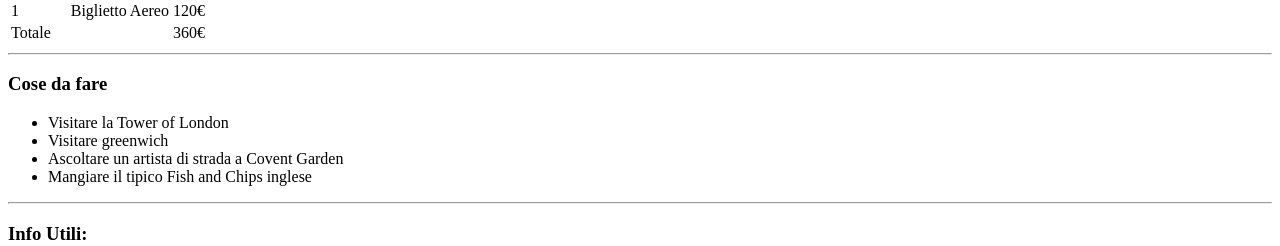
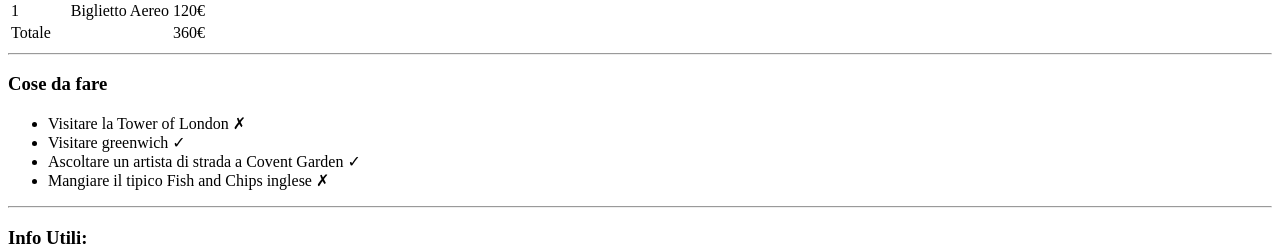
Before and after one commit to LorenzoBernardini88/html-london-trip, a plain HTML site: page index.html in a window 1280 px wide. Shown: the part 828-1074 px from the top of the page. Drawn offline with Linux system fonts and the light colour scheme.

Commit message:
modifica sez 2

```diff
--- a/index.html
+++ b/index.html
@@ -56,10 +56,10 @@
         <section>
             <h3>Cose da fare</h3>
             <ul>
-                <li>Visitare la Tower of London</li>
-                <li>Visitare greenwich</li>
-                <li>Ascoltare un artista di strada a Covent Garden</li>
-                <li>Mangiare il tipico Fish and Chips inglese</li>
+                <li>Visitare la Tower of London &cross;</li>
+                <li>Visitare greenwich &check;</li>
+                <li>Ascoltare un artista di strada a Covent Garden &check;</li>
+                <li>Mangiare il tipico Fish and Chips inglese &cross;</li>
             </ul>
             <hr>
         </section>
```
